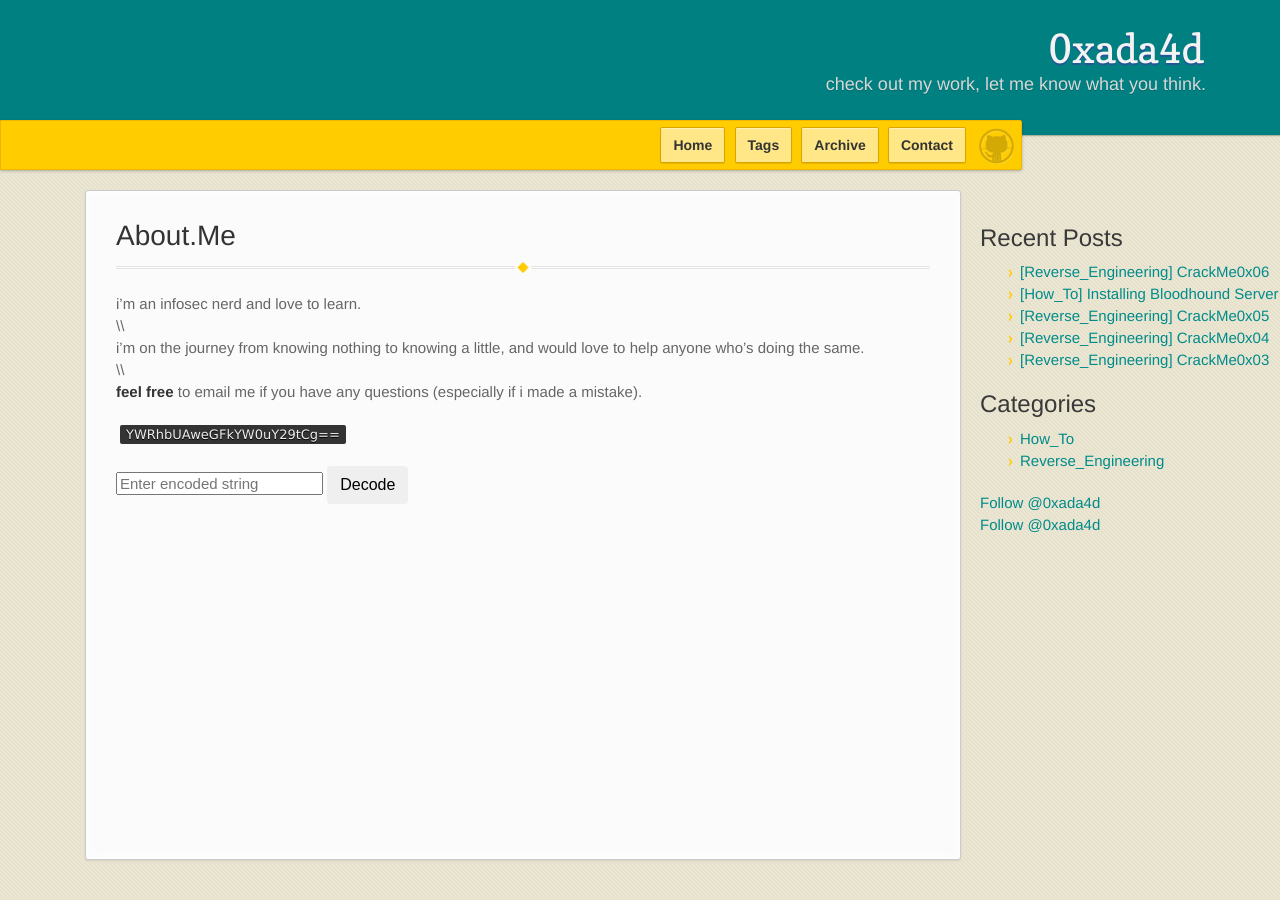
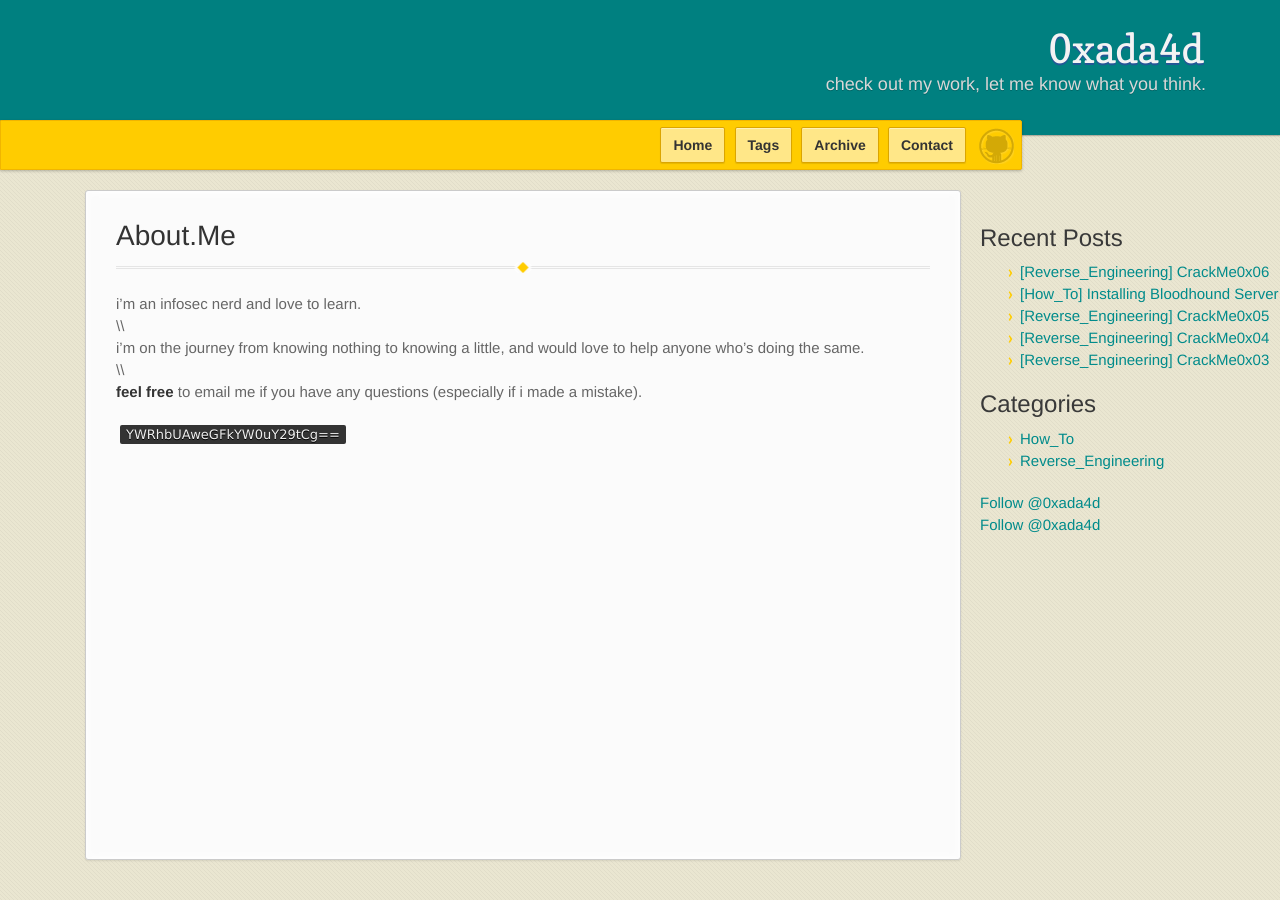
Before and after one commit to 0xada4d/0xada4d.github.io, a Jekyll site: the page built from contact.md, in a window 1280 px wide. Built offline with Jekyll 4.4.1, drawn with Linux system fonts in a browser that asks for light colours; comment, search, counter and statistics services are not loaded; our own code applies the rules of GitHub Pages for plain Markdown files.

Commit message:
button test

```diff
--- a/contact.md
+++ b/contact.md
@@ -12,7 +12,3 @@ i'm on the journey from knowing nothing to knowing a little, and would love to h
 **feel free** to email me if you have any questions (especially if i made a mistake).
 
 `YWRhbUAweGFkYW0uY29tCg==`
-
-<input id="b64" name="b64" placeholder="Enter encoded string" type="text">
-<button id="b64submit" class="btn">Decode</button>
-<span id="b64output"></span>
```
Also changed, not shown: _includes/header.html (+0 -7 lines).
